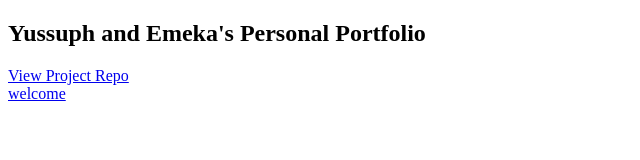
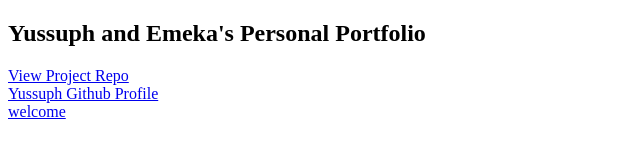
Before and after one commit to macbright/emeka-yussuph, a plain HTML site: page index.html in a window 1280 px wide. Shown: the whole page, without its empty margins (0-640 px from the left). Drawn offline with Linux system fonts and the light colour scheme.

Commit message:
profile-link added

```diff
--- a/index.html
+++ b/index.html
@@ -18,6 +18,7 @@
       </section>
 
     </section>
+    <a id="profile-link" href="https://github.com/oibitoye"> Yussuph Github Profile</a>
     <nav id="navbar">
       <a href="#projects"> welcome</a>
     </nav>
```
